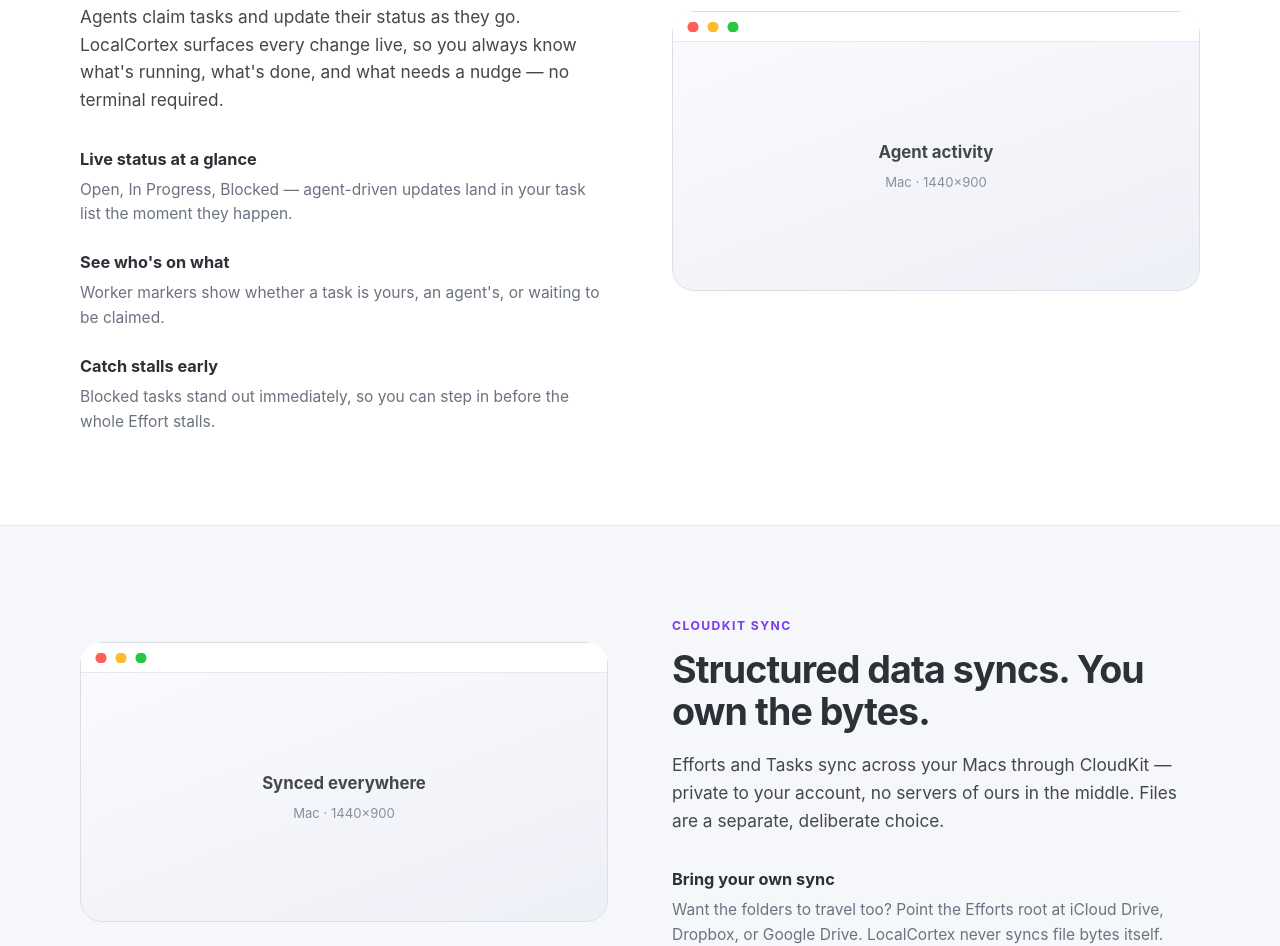
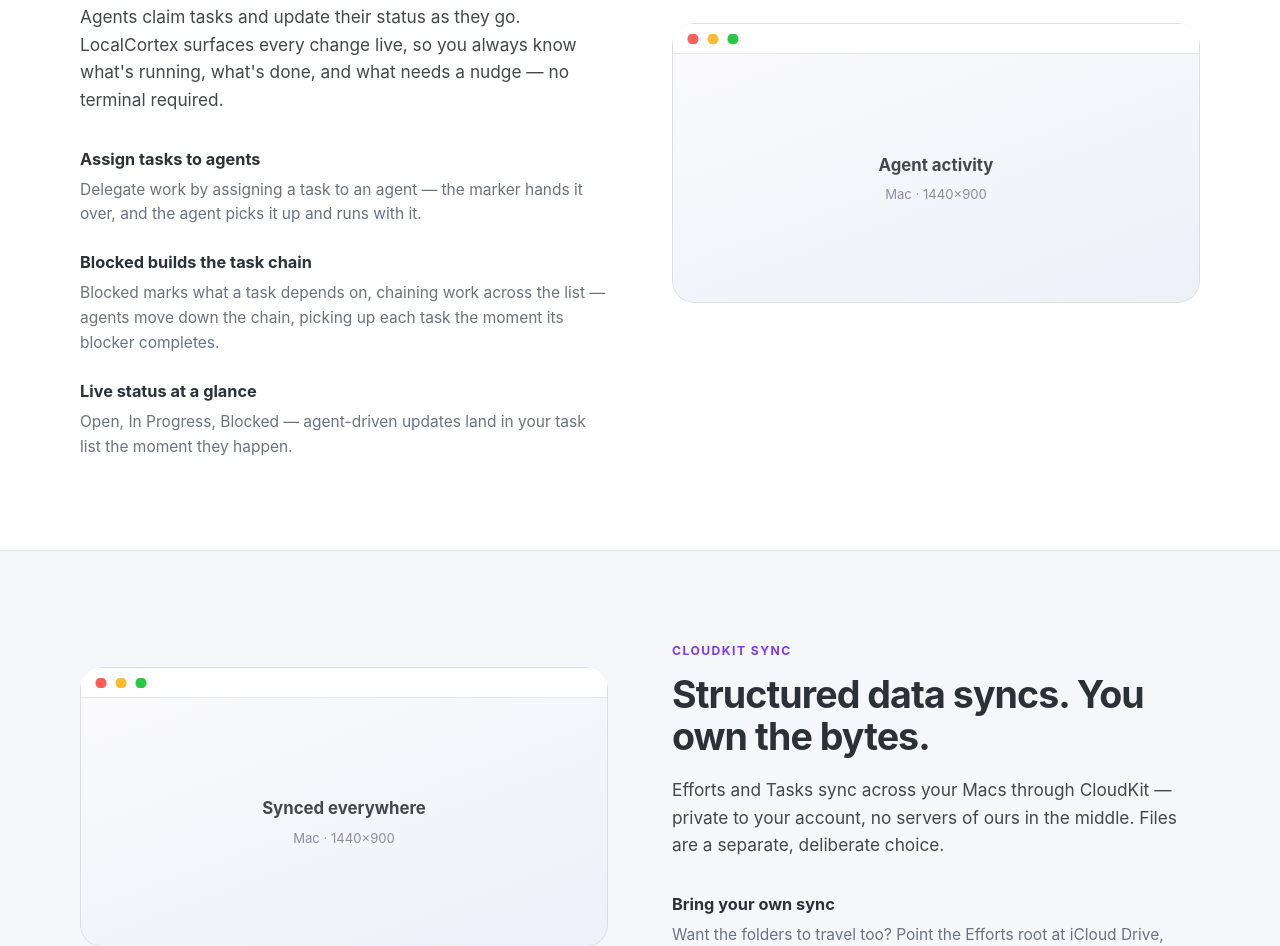
Before and after one commit to LingForCC/LocalCortex-productsite, a plain HTML site: page index.html in a window 1280 px wide. Shown: the part 2597-3543 px from the top of the page. Drawn offline with Linux system fonts and the light colour scheme.

Commit message:
Reframe agent monitoring: delegation, task chains, then live status

```diff
--- a/index.html
+++ b/index.html
@@ -185,19 +185,20 @@
         </p>
         <div class="feature__points">
           <div class="point">
+            <h3>Assign tasks to agents</h3>
+            <p>Delegate work by assigning a task to an agent — the marker hands
+              it over, and the agent picks it up and runs with it.</p>
+          </div>
+          <div class="point">
+            <h3>Blocked builds the task chain</h3>
+            <p>Blocked marks what a task depends on, chaining work across the
+              list — agents move down the chain, picking up each task the
+              moment its blocker completes.</p>
+          </div>
+          <div class="point">
             <h3>Live status at a glance</h3>
             <p>Open, In Progress, Blocked — agent-driven updates land in your
               task list the moment they happen.</p>
-          </div>
-          <div class="point">
-            <h3>See who's on what</h3>
-            <p>Worker markers show whether a task is yours, an agent's, or
-              waiting to be claimed.</p>
-          </div>
-          <div class="point">
-            <h3>Catch stalls early</h3>
-            <p>Blocked tasks stand out immediately, so you can step in before
-              the whole Effort stalls.</p>
           </div>
         </div>
       </div>
```
